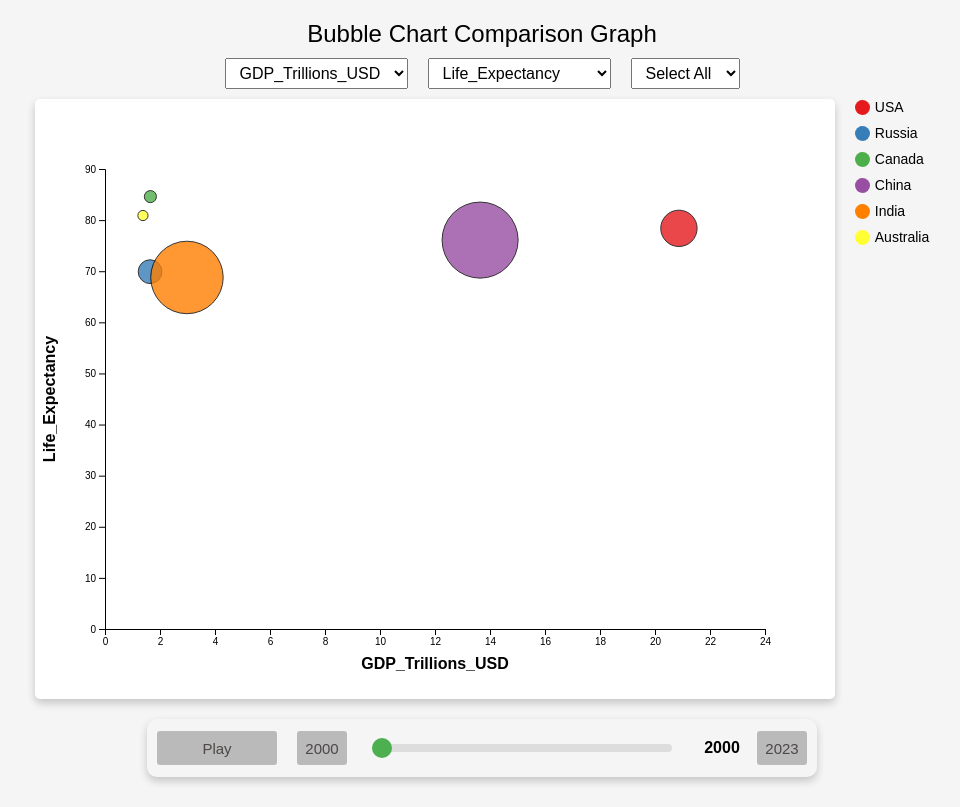
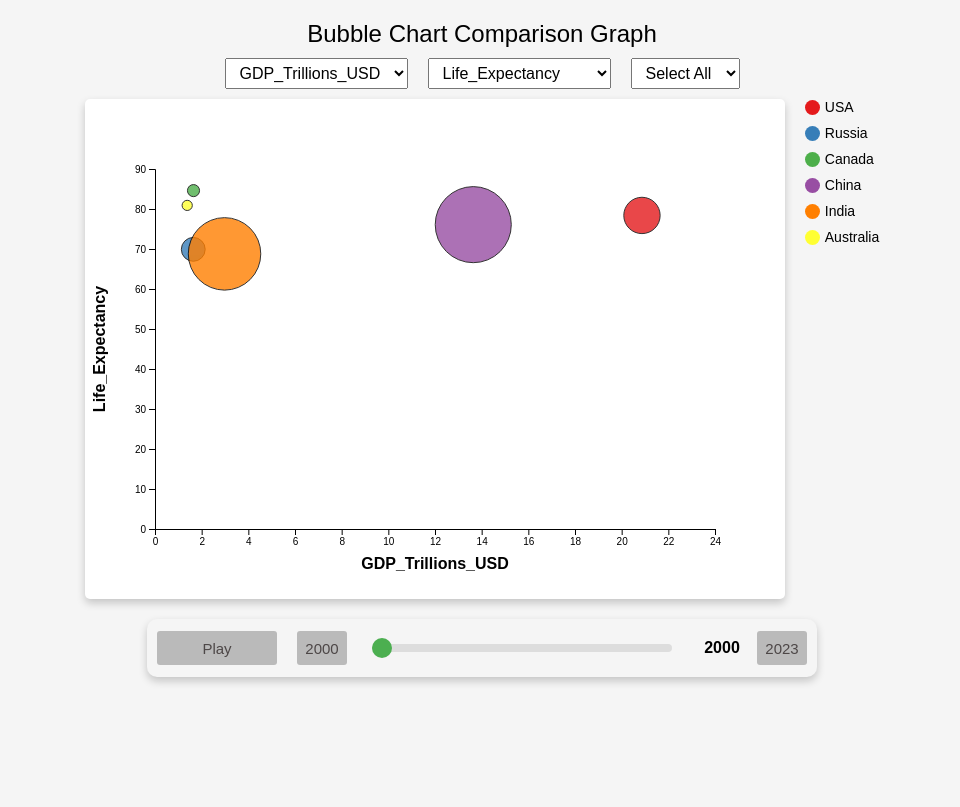
Before and after one commit to alishatak/Project_Testing, a plain HTML site: page Bubbly.html in a window 1280 px wide. Shown: the whole page, without its empty margins (158-1118 px from the left). Drawn offline with nearby package versions, Linux system fonts and the light colour scheme.

Commit message:
Update Bubbly.html

```diff
--- a/Bubbly.html
+++ b/Bubbly.html
@@ -386,7 +386,7 @@
 
         function generateBubbleChart(data){
             // Set the dimension of container
-            const width = 800, height = 600;
+            const width = 700, height = 500;
             const margin = { top: 70, right: 70, bottom: 70, left: 70 }
             const container = d3.select(".container");
             const title = container.append("div")
```
